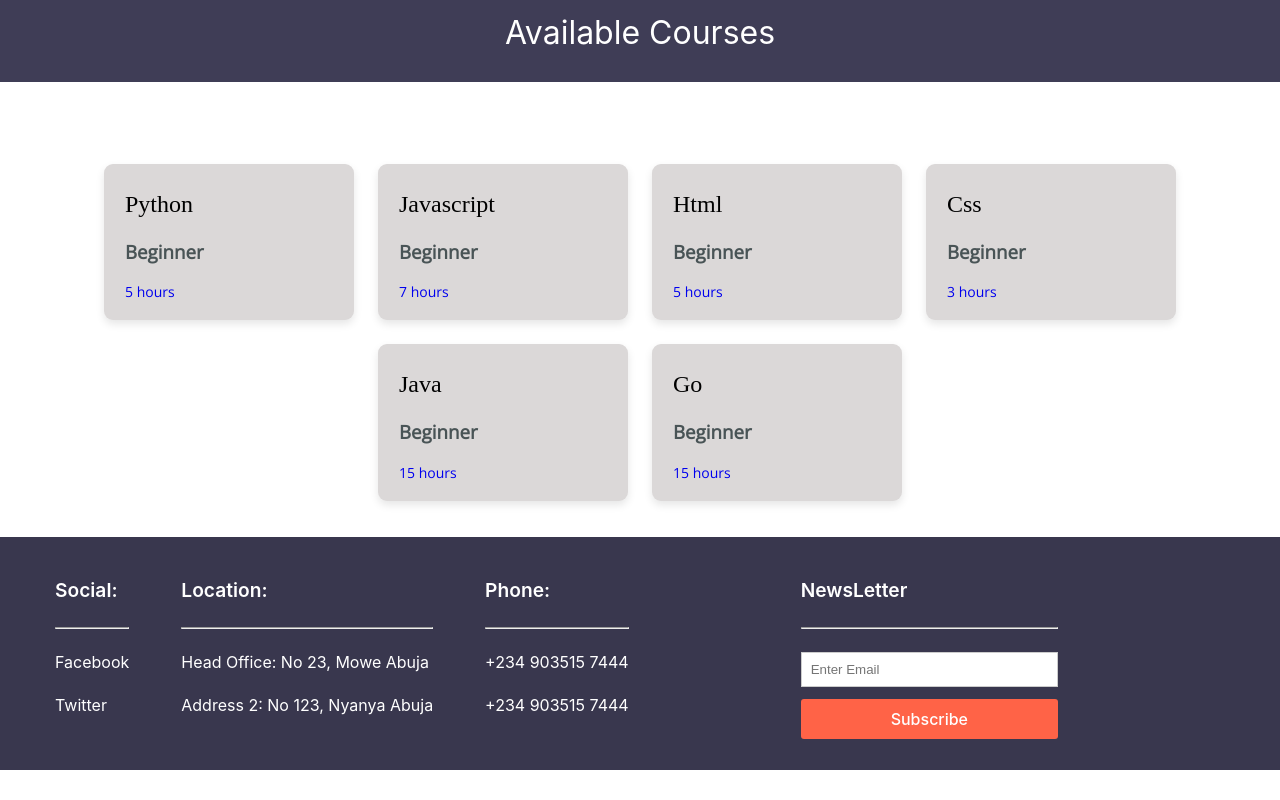
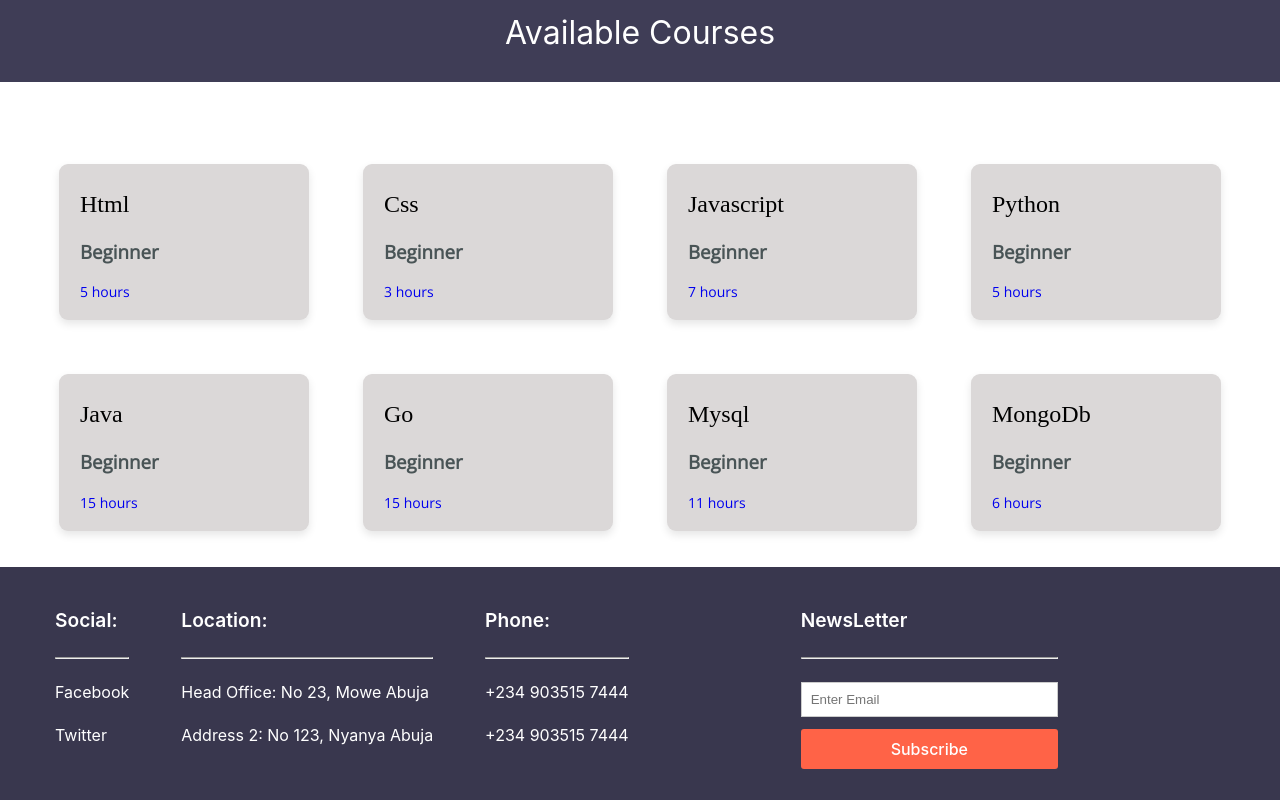
Before and after one commit to unclebay143/Amigo-Courses, a React (Create React App) app: page / in a window 1280 px wide. Shown: the part 661-1461 px from the top of the page. Before the commit the page ends 1431 px from the top, so only its background shows below. Built offline with nearby package versions, Linux system fonts and the light colour scheme; a web font is replaced by a local one.

Commit message:
deploy to netlify

```diff
--- a/package.json
+++ b/package.json
@@ -16,6 +16,7 @@
     "web-vitals": "^0.2.4"
   },
   "scripts": {
+    "homepage": ".",
     "start": "react-scripts start",
     "build": "react-scripts build",
     "test": "react-scripts test",
--- a/public/index.html
+++ b/public/index.html
@@ -6,7 +6,7 @@
     <meta name="theme-color" content="#000000" />
     <meta
       name="description"
-      content="Web site created using create-react-app"
+      content="Web site created using create-react-app, Amigo Junior Dev"
     />
     <link rel="stylesheet" href="https://cdnjs.cloudflare.com/ajax/libs/font-awesome/4.7.0/css/font-awesome.min.css">
     <!--
@@ -23,7 +23,7 @@
       work correctly both with client-side routing and a non-root public URL.
       Learn how to configure a non-root public URL by running `npm run build`.
     -->
-    <title>React App</title>
+    <title>Amigo Junior Dev</title>
   </head>
   <body>
     <noscript>You need to enable JavaScript to run this app.</noscript>
--- a/src/Components/CourseApi.js
+++ b/src/Components/CourseApi.js
@@ -12,9 +12,15 @@ class CourseApi extends Component {
       courses: [
         {
           id: uuidv4(),
-          title: "Python",
+          title: "Html",
           level: "Beginner",
           duration: "5 hours"
+        },
+        {
+          id: uuidv4(),
+          title: "Css",
+          level: "Beginner",
+          duration: "3 hours"
         },
         {
           id: uuidv4(),
@@ -24,15 +30,9 @@ class CourseApi extends Component {
         },
         {
           id: uuidv4(),
-          title: "Html",
+          title: "Python",
           level: "Beginner",
           duration: "5 hours"
-        },
-        {
-          id: uuidv4(),
-          title: "Css",
-          level: "Beginner",
-          duration: "3 hours"
         },
         {
           id: uuidv4(),
@@ -46,6 +46,18 @@ class CourseApi extends Component {
           level: "Beginner",
           duration: "15 hours"
         },
+        {
+          id: uuidv4(),
+          title: "Mysql",
+          level: "Beginner",
+          duration: "11 hours"
+        },
+        {
+          id: uuidv4(),
+          title: "MongoDb",
+          level: "Beginner",
+          duration: "6 hours"
+        },
       ]
     }
   }
--- a/src/Components/CourseCard.js
+++ b/src/Components/CourseCard.js
@@ -6,20 +6,20 @@ import './courseCard.css'
 class CourseCard extends Component {
   static contextType = CourseContextApi;
   render(){
-  const value = this.context
+  const courses = this.context
   // const {id, title, level, duration} = value
     return (
       <React.Fragment>
         {
-          value.map((x)=>{
+          courses.map((course)=>{
             return (
-                <React.Fragment key={x.id}>
-                  <Link to={`/${x.title}`}>
-                    <div className="child">
-                      <div className="child-content">
-                        <h2>{x.title}</h2>
-                        <h3>{x.level}</h3>
-                        <p>{x.duration}</p>
+                <React.Fragment key={course.id}>
+                  <Link to={`/${course.title}`}>
+                    <div className="course">
+                      <div className="course-content">
+                        <h2>{course.title}</h2>
+                        <h3>{course.level}</h3>
+                        <p>{course.duration}</p>
                       </div>
                     </div>
                   </Link>
--- a/src/Components/courseCard.css
+++ b/src/Components/courseCard.css
@@ -22,6 +22,7 @@
 }
 
 .card-container{
+  gap: 30px;
   padding: 12px;
   margin: 12px;
   width: auto;
@@ -31,7 +32,7 @@
   align-items: center;
 }
 
-.child{
+.course{
   background: #dbd8d8;
   flex: 1 1 1;
   margin: 12px;
@@ -45,26 +46,26 @@
   border-radius: 9px;
 }
 
-.child:hover{
+.course:hover{
   transform: scale(1.1);
 }
 
-.child-content{
+.course-content{
   padding: 5px;
 }
 
 
-.child-content h2 {
+.course-content h2 {
   font-family: Arbutus Slab, serif;
   font-weight: normal;
   line-height: 1.25;
   color: #000000;
 }
 
-.child-content h3{
+.course-content h3{
   color: #495456;
 }
 
-.child-content p {
+.course-content p {
   font-size: 14px;
 }
--- a/src/Components/layout/Header.js
+++ b/src/Components/layout/Header.js
@@ -8,7 +8,7 @@ function Header() {
   return (
       <React.Fragment>
         <div className="navbar">
-          <h4 className="logo">Amigo Junior Dev</h4>
+          <Link to='/' className="logo">Amigo Junior Dev</Link>
           <h4 className="logo-mini">AJD</h4>
           <i className="hamburger fa fa-bars"></i>
           <section className="navbar-link">
```
